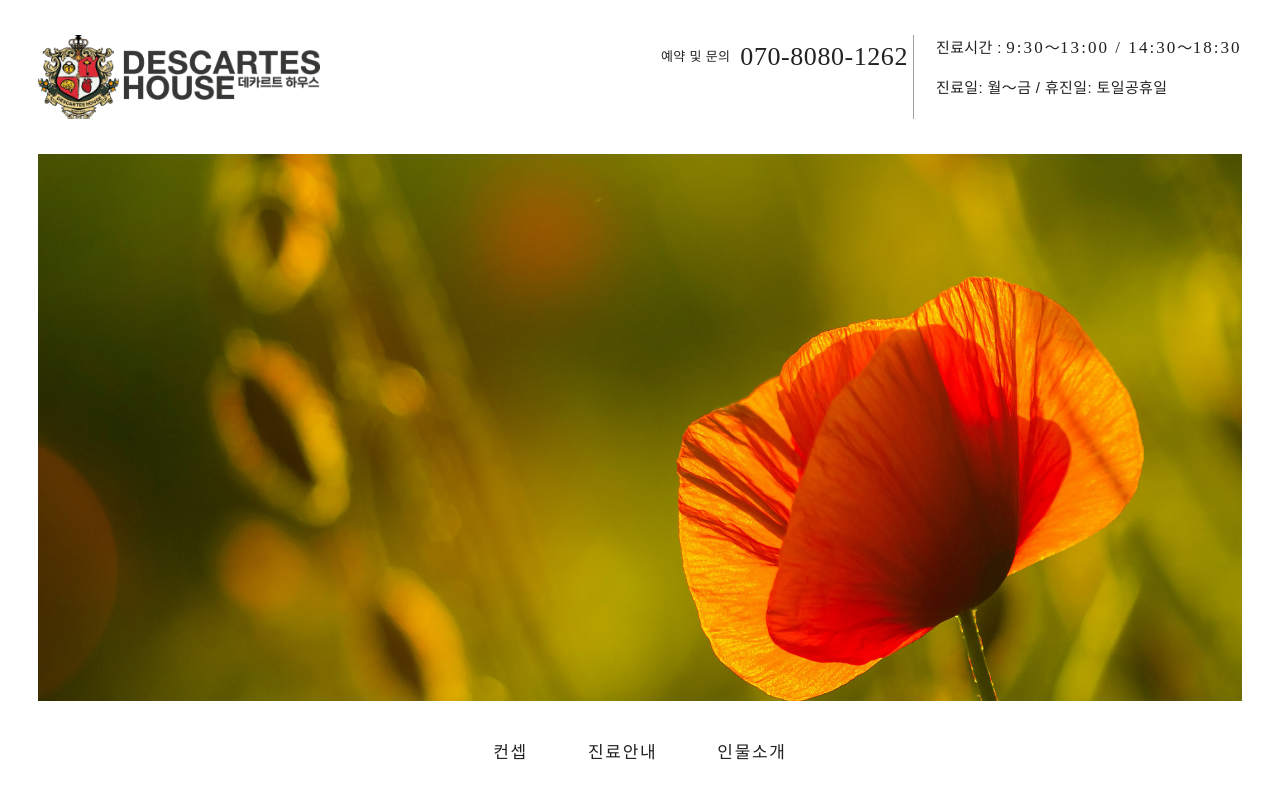
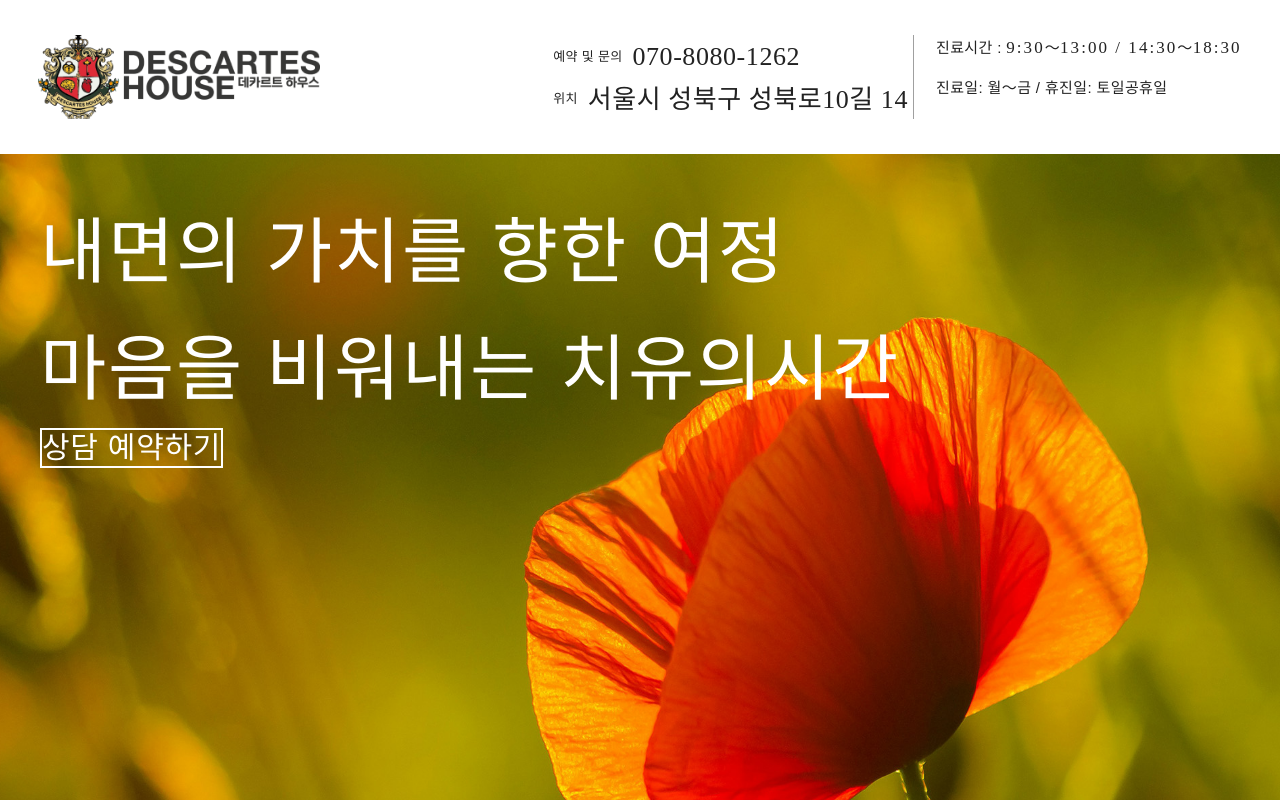
Before and after one commit to initcatcher/decarthouse, a Next.js app: page / in a window 1280 px wide. Shown: the top 800 px of the page. Built offline with nearby package versions, Linux system fonts and the light colour scheme.

Commit message:
add: 테일윈드 적용중

```diff
--- a/package.json
+++ b/package.json
@@ -12,6 +12,7 @@
     "@radix-ui/react-dialog": "^1.1.4",
     "@radix-ui/react-dropdown-menu": "^2.1.4",
     "@radix-ui/react-slot": "^1.1.1",
+    "@tailwindcss/postcss": "^4.1.11",
     "class-variance-authority": "^0.7.1",
     "clsx": "^2.1.1",
     "framer-motion": "^12.18.1",
@@ -20,14 +21,15 @@
     "react": "^19.0.0",
     "react-dom": "^19.0.0",
     "sass": "^1.89.2",
-    "sass-embedded": "^1.89.2"
+    "sass-embedded": "^1.89.2",
+    "tailwindcss": "^4.1.11"
   },
   "devDependencies": {
     "typescript": "^5",
     "@types/node": "^20",
     "@types/react": "^19",
     "@types/react-dom": "^19",
-    "postcss": "^8",
+    "postcss": "^8.5.6",
     "eslint": "^9",
     "eslint-config-next": "15.1.5",
     "@eslint/eslintrc": "^3"
--- a/postcss.config.mjs
+++ b/postcss.config.mjs
@@ -1,8 +1,8 @@
 /** @type {import('postcss-load-config').Config} */
 const config = {
   plugins: {
-    // Tailwind CSS removed - using SCSS only
+    '@tailwindcss/postcss': {},
   },
-}
+};
 
-export default config
+export default config;
--- /dev/null
+++ b/src/app/globals.css
@@ -0,0 +1 @@
+@import 'tailwindcss';
--- a/src/components/Header.tsx
+++ b/src/components/Header.tsx
@@ -1,35 +1,35 @@
-'use client'
+'use client';
 
-import { useState } from 'react'
-import { motion } from 'framer-motion'
-import Link from 'next/link'
-import InViewWrapper from './InViewWrapper'
-import { PHONE_NUMBER, PHONE_NUMBER_2 } from './utils'
+import { useState } from 'react';
+import { motion } from 'framer-motion';
+import Link from 'next/link';
+import InViewWrapper from './InViewWrapper';
+import { ADDRESS, PHONE_NUMBER, PHONE_NUMBER_2 } from './utils';
 
 // Smooth scroll 함수
 const smoothScrollTo = (targetId: string) => {
-  const element = document.getElementById(targetId.replace('#', ''))
+  const element = document.getElementById(targetId.replace('#', ''));
   if (element) {
     element.scrollIntoView({
       behavior: 'smooth',
       block: 'start',
-    })
+    });
   }
-}
+};
 
 export default function Header() {
-  const [isMenuOpen, setIsMenuOpen] = useState(false)
+  const [isMenuOpen, setIsMenuOpen] = useState(false);
 
   const handleMenuToggle = () => {
-    setIsMenuOpen(!isMenuOpen)
-  }
+    setIsMenuOpen(!isMenuOpen);
+  };
 
   const handleLinkClick = (href: string) => {
     if (href.startsWith('#')) {
-      smoothScrollTo(href)
+      smoothScrollTo(href);
     }
-    setIsMenuOpen(false) // 메뉴 닫기
-  }
+    setIsMenuOpen(false); // 메뉴 닫기
+  };
 
   return (
     <motion.header
@@ -37,124 +37,139 @@ export default function Header() {
       animate={{ visibility: 'visible' }}
       transition={{ delay: 0.5 }}
     >
-      <h1 className="logo">
-        <Link href="/">
+      <h1 className='logo'>
+        <Link href='/'>
           <img
-            src="/img/logo.png"
-            alt="데카르트하우스 클리닉"
+            src='/img/logo.png'
+            alt='데카르트하우스 클리닉'
             width={282}
             height={50}
           />
         </Link>
       </h1>
 
-      <div className="infos">
-        <div className="tel">
-          <div className="phone">
-            <span className="contact">예약 및 문의</span>
-            <span className="num">
+      <div className='infos'>
+        <div className='tel flex flex-col'>
+          <div className='phone'>
+            <span className='contact'>예약 및 문의</span>
+            <span className='num'>
               <Link href={`tel:${PHONE_NUMBER}`}>{PHONE_NUMBER}</Link>
             </span>
           </div>
+          <div className='phone'>
+            <span className='contact'>위치</span>
+            <span className='num'>{ADDRESS}</span>
+          </div>
         </div>
-        <div className="time-date">
-          <p className="time">
-            진료시간 : <span className="en">9:30</span>～
-            <span className="en">13:00 / 14:30</span>～
-            <span className="en">18:30</span>
+
+        <div className='time-date'>
+          <p className='time'>
+            진료시간 : <span className='en'>9:30</span>～
+            <span className='en'>13:00 / 14:30</span>～
+            <span className='en'>18:30</span>
           </p>
-          <p className="date">
-            진료일: 월～금 / 휴진일: 토일공휴일
-          </p>
+          <p className='date'>진료일: 월～금 / 휴진일: 토일공휴일</p>
         </div>
       </div>
 
       {/* Mobile Navigation */}
-      <div id="nav-humbg">
+      <div id='nav-humbg'>
         <input
-          className="nav-unshown"
-          id="nav-input"
-          type="checkbox"
+          className='nav-unshown'
+          id='nav-input'
+          type='checkbox'
           checked={isMenuOpen}
           onChange={handleMenuToggle}
         />
-        <label id="nav-open" htmlFor="nav-input">
+        <label id='nav-open' htmlFor='nav-input'>
           <span></span>
         </label>
         <label
-          className="nav-unshown"
-          id="nav-close"
-          htmlFor="nav-input"
+          className='nav-unshown'
+          id='nav-close'
+          htmlFor='nav-input'
         ></label>
-        <div id="nav-content">
+        <div id='nav-content'>
           <ul>
             <li>
-              <Link href="#" onClick={() => setIsMenuOpen(false)}>
-                <InViewWrapper animation="opin">
-                  <span className="narw92">컨셉</span>
-                  <span className="line"></span>
+              <Link href='#' onClick={() => setIsMenuOpen(false)}>
+                <InViewWrapper animation='opin'>
+                  <span className='narw92'>컨셉</span>
+                  <span className='line'></span>
                 </InViewWrapper>
               </Link>
             </li>
             <li>
-              <span className="menues">
-                <InViewWrapper animation="opin">
-                  <span className="narw92">진료안내</span>
-                  <span className="line"></span>
+              <span className='menues'>
+                <InViewWrapper animation='opin'>
+                  <span className='narw92'>진료안내</span>
+                  <span className='line'></span>
                 </InViewWrapper>
               </span>
-              <ul className="menu-child">
+              <ul className='menu-child'>
                 <li>
-                  <Link href="/integrative-medicine/" onClick={() => setIsMenuOpen(false)}>
-                    <span className="narw92">통합의학</span>
+                  <Link
+                    href='/integrative-medicine/'
+                    onClick={() => setIsMenuOpen(false)}
+                  >
+                    <span className='narw92'>통합의학</span>
                   </Link>
                 </li>
                 <li>
                   <Link
-                    href="/simonton-therapy/"
+                    href='/simonton-therapy/'
                     onClick={() => setIsMenuOpen(false)}
                   >
-                    <span className="narw92">사이먼튼테라피</span>
+                    <span className='narw92'>사이먼튼테라피</span>
                   </Link>
                 </li>
                 <li>
-                  <Link href="/lifestyle-medicine/" onClick={() => setIsMenuOpen(false)}>
-                    <span className="narw92">생활습관의학</span>
+                  <Link
+                    href='/lifestyle-medicine/'
+                    onClick={() => setIsMenuOpen(false)}
+                  >
+                    <span className='narw92'>생활습관의학</span>
                   </Link>
                 </li>
                 <li>
-                  <Link href="/anger-free/" onClick={() => setIsMenuOpen(false)}>
-                    <span className="narw92">앵거 매니지먼트</span>
+                  <Link
+                    href='/anger-free/'
+                    onClick={() => setIsMenuOpen(false)}
+                  >
+                    <span className='narw92'>앵거 매니지먼트</span>
                   </Link>
                 </li>
               </ul>
             </li>
             <li>
-              <Link href="#" onClick={() => setIsMenuOpen(false)}>
-                <InViewWrapper animation="opin">
-                  <span className="narw92">인물소개</span>
-                  <span className="line"></span>
+              <Link href='#' onClick={() => setIsMenuOpen(false)}>
+                <InViewWrapper animation='opin'>
+                  <span className='narw92'>인물소개</span>
+                  <span className='line'></span>
                 </InViewWrapper>
               </Link>
             </li>
           </ul>
-          <p className="contact">예약 및 문의</p>
-          <p className="num">
+          <p className='contact'>예약 및 문의</p>
+          <p className='num'>
             <Link href={`tel:${PHONE_NUMBER}`}>
-              <span className="en">{PHONE_NUMBER}</span>
+              <span className='en'>{PHONE_NUMBER}</span>
             </Link>
             <br />
             <Link href={`tel:${PHONE_NUMBER_2}`}>
-              <span className="en">{PHONE_NUMBER_2}</span>
+              <span className='en'>{PHONE_NUMBER_2}</span>
             </Link>
           </p>
-          <p className="time">
+          <p className='time'>
             상담시간: <br />
-            주중 <span className="en">오전10:00</span> ~ <span className="en">오후 6:00</span><br />
-            주말 <span className="en">오전 10:00</span> ~ <span className="en">오후 3:00</span>
+            주중 <span className='en'>오전10:00</span> ~{' '}
+            <span className='en'>오후 6:00</span>
+            <br />
+            주말 <span className='en'>오전 10:00</span> ~{' '}
+            <span className='en'>오후 3:00</span>
           </p>
         </div>
       </div>
     </motion.header>
-  )
+  );
 }
--- a/src/components/Hero.tsx
+++ b/src/components/Hero.tsx
@@ -1,7 +1,8 @@
-'use client'
+'use client';
 
-import { motion } from 'framer-motion'
-// import Link from 'next/link'
+import { motion } from 'framer-motion';
+import Image from 'next/image';
+import { PHONE_NUMBER } from './utils';
 
 const fadeIn = {
   hidden: { opacity: 0, scale: 1.035 },
@@ -10,28 +11,83 @@ const fadeIn = {
     scale: 1,
     transition: { duration: 1.5, delay: 0.1 },
   },
-}
+};
+
+const textFadeIn = {
+  hidden: { opacity: 0, y: 30 },
+  show: {
+    opacity: 1,
+    y: 0,
+    transition: { duration: 1.2, delay: 0.8 },
+  },
+};
+
+const buttonFadeIn = {
+  hidden: { opacity: 0, y: 20 },
+  show: {
+    opacity: 1,
+    y: 0,
+    transition: { duration: 1.0, delay: 1.2 },
+  },
+};
 
 export default function Hero() {
   return (
     <>
-      {/* Mobile Contact Links */}
-      {/* <div className="splinks">
-        <p className="sptel">
-          <Link href="tel:03-6274-6007">전화하기</Link>
-        </p>
-      </div> */}
+      {/* Main Hero Section */}
+      <div className='px-[3%] md:px-[6.5%]'>
+        <motion.div
+          className='relative w-full h-[calc(100vh-120px)] md:h-[calc(100vh-8vh)] lg:h-[calc(100vh-70px)] overflow-hidden mx-auto'
+          variants={fadeIn}
+          initial='hidden'
+          animate='show'
+        >
+          {/* Background Image */}
+          <Image
+            src='/img/hero.jpg'
+            alt='Hero image'
+            fill
+            className='object-cover object-center md:object-right'
+            priority
+          />
 
-      {/* Main Hero Section */}
-      <div className="topmv">
-        <motion.div
-          className="background"
-          variants={fadeIn}
-          initial="hidden"
-          animate="show"
-        >
+          {/* Text Overlay */}
+          <div className='absolute inset-10 z-10 p-8 md:p-16 lg:p-20 text-left'>
+            <div className='mt-16 md:mt-20 lg:mt-24'>
+              <motion.div
+                variants={textFadeIn}
+                initial='hidden'
+                animate='show'
+                className='text-white mb-8 md:mb-12 px-4 md:px-8 lg:px-12'
+              >
+                <h1 className='text-3xl md:text-6xl lg:text-7xl font-light mb-4 md:mb-6 tracking-wide leading-relaxed'>
+                  내면의 가치를 향한 여정
+                </h1>
+                <p className='text-2xl md:text-6xl lg:text-7xl font-light tracking-wide leading-relaxed'>
+                  마음을 비워내는 치유의시간
+                </p>
+              </motion.div>
+
+              <motion.div
+                variants={buttonFadeIn}
+                initial='hidden'
+                animate='show'
+                className='px-4 md:px-8 lg:px-12'
+              >
+                <a
+                  href={`tel:${PHONE_NUMBER}`}
+                  className='inline-block px-8 py-4 md:px-16 md:py-8 lg:px-20 lg:py-10 border-2 border-white text-white text-lg md:text-2xl lg:text-3xl font-light tracking-wide hover:bg-white transition-all duration-300 relative overflow-hidden group'
+                >
+                  <span className='relative z-10 text-white hover:text-black'>
+                    상담 예약하기
+                  </span>
+                  <div className='absolute inset-0 bg-white transform -translate-x-full group-hover:translate-x-0 transition-transform duration-300'></div>
+                </a>
+              </motion.div>
+            </div>
+          </div>
         </motion.div>
       </div>
     </>
-  )
+  );
 }
--- a/src/components/MainPage.tsx
+++ b/src/components/MainPage.tsx
@@ -14,7 +14,7 @@ export default function MainPage() {
   return (
     <>
       {/* <SplashScreen /> */}
-      <div className="contents-cov">
+      <div>
         <Header />
         <Hero />
         <TopNavigation />
--- a/src/components/utils.ts
+++ b/src/components/utils.ts
@@ -1,2 +1,4 @@
-export const PHONE_NUMBER = '070-8080-1262'
-export const PHONE_NUMBER_2 = '010-8911-1011'
+export const PHONE_NUMBER = '070-8080-1262';
+export const PHONE_NUMBER_2 = '010-8911-1011';
+
+export const ADDRESS = '서울시 성북구 성북로10길 14';
```
Also changed, not shown: src/app/layout.tsx (+10 -9 lines), 1 other file (tests, documents, lock files or other folders).
